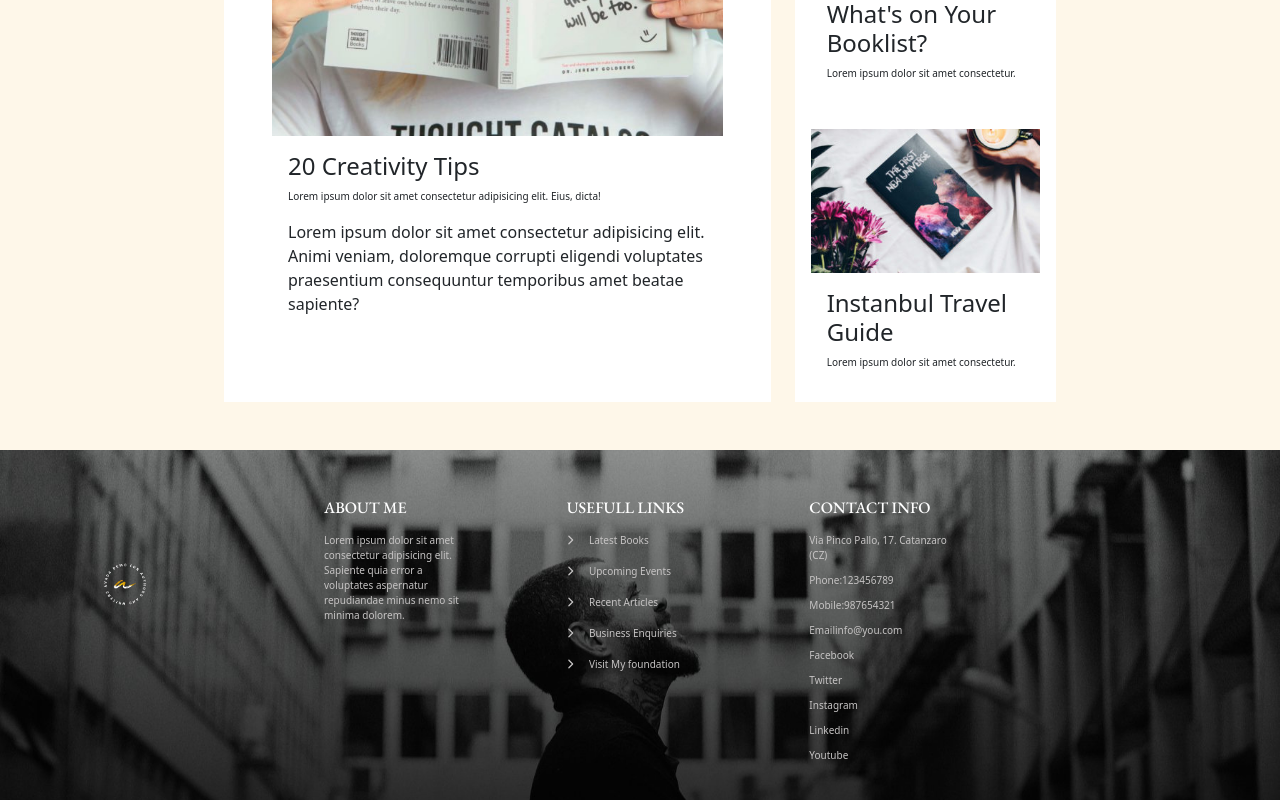
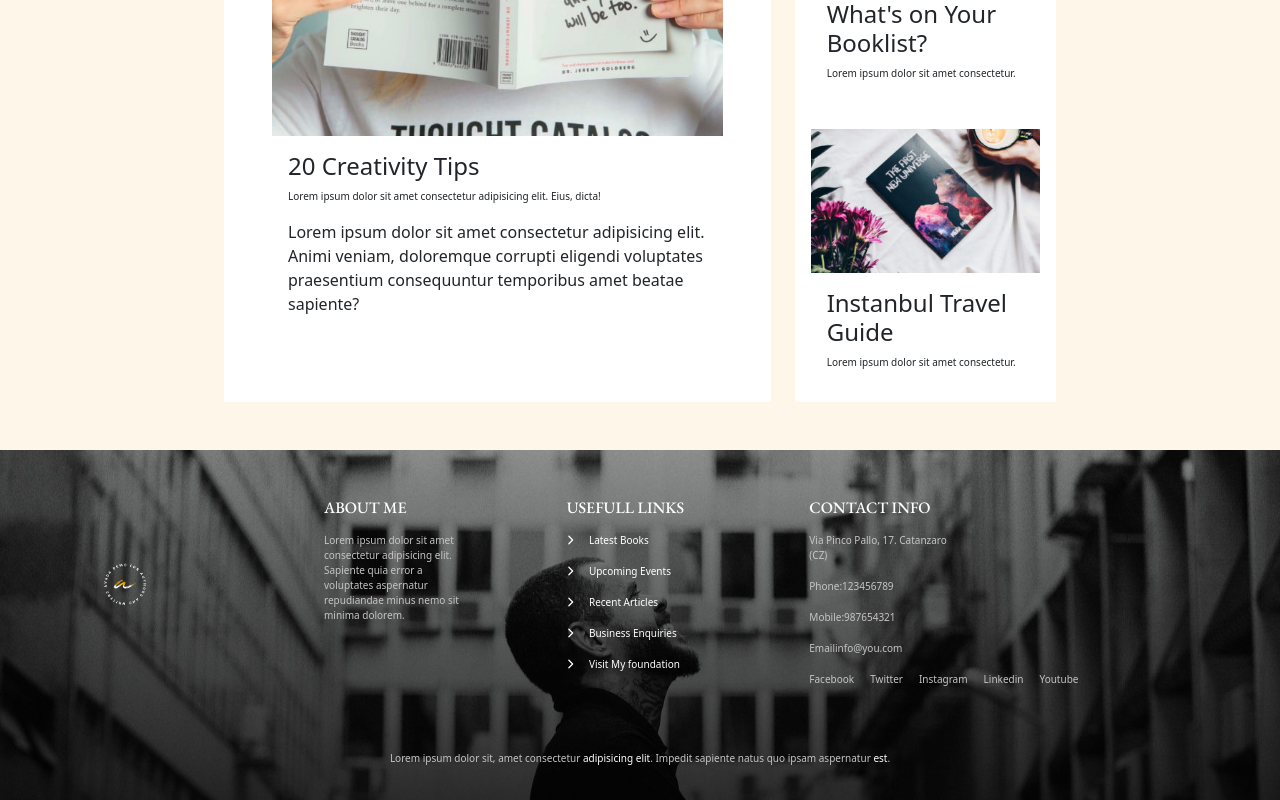
Before and after one commit to DomenicoDeSalvo/proj-html-vuejs, a Vue app: page / in a window 1280 px wide. Shown: the part 3989-4789 px from the top of the page. Built offline with nearby package versions, Linux system fonts and the light colour scheme.

Commit message:
Added copyright

```diff
--- a/src/components/AppFooter.vue
+++ b/src/components/AppFooter.vue
@@ -1,8 +1,10 @@
 <template>
+    <!-- LOGO -->
     <section class="footer py-5">
         <div class="container_85">
             <img class="logo" src="/public/author-logo-round-small.png" alt="">
         </div>
+        <!-- INFO -->
         <div class="container_55">
             <div class="row row-cols-3">
                 <div class="col px-5">
@@ -16,9 +18,9 @@
                 <div class="col px-5">
                     <h2 class="subtitle mb-3">USEFULL LINKS</h2>
                     <ul class="list-unstyled">
-                        <li class="mb-3" v-for="(link, i) in links" :key="i">
+                        <li class="mb-3 link" v-for="(link, i) in links" :key="i">
                             <font-awesome-icon class="me-3" :icon="['fas', 'chevron-right']" />
-                            <item class="link" :item="link"/>
+                            <item :item="link"/>
                         </li>
                     </ul>
                 </div>
@@ -28,6 +30,12 @@
                         <info :item="data"/>
                     </div>
                 </div>
+            </div>
+        </div>
+        <!-- COPYRIGHT -->
+        <div class="container_55 text-center">
+            <div class="my-5">
+                Lorem ipsum dolor sit, amet consectetur <span class="link">adipisicing elit</span>. Impedit sapiente natus quo ipsam aspernatur <span class="link">est</span>.
             </div>
         </div>
 
@@ -130,6 +138,7 @@
 
     .link{
         cursor: pointer;
+        color: $brand_white;
     }
 
 </style>
--- a/src/components/InfoCard.vue
+++ b/src/components/InfoCard.vue
@@ -1,13 +1,15 @@
 <template>
     <div>
         <ul class="list-unstyled">
-            <li>{{ item.address }}</li>
-            <li>Phone:{{ item.phone }}</li>
-            <li>Mobile:{{ item.mobile }}</li>
-            <li>Email{{ item.mail }}</li>
+            <li class="mb-3">{{ item.address }}</li>
+            <li class="mb-3">Phone:{{ item.phone }}</li>
+            <li class="mb-3">Mobile:{{ item.mobile }}</li>
+            <li class="mb-3">Email{{ item.mail }}</li>
             <li>
-                <ul class="list-unstyled d-flex" v-for="(social, i) in item.socials" :key="i">
-                    <li>{{ social.name }}</li>
+                <ul class="list-unstyled d-flex gap-3">
+                    <li class="link" v-for="(social, i) in item.socials" :key="i">
+                        {{ social.name }}
+                    </li>
                 </ul>
             </li>
         </ul>
@@ -26,8 +28,7 @@
 </script>
 
 <style lang="scss" scoped>
-    li{
-        margin-bottom: 10px;
+    .link{
+        cursor: pointer;
     }
-
 </style>
```
